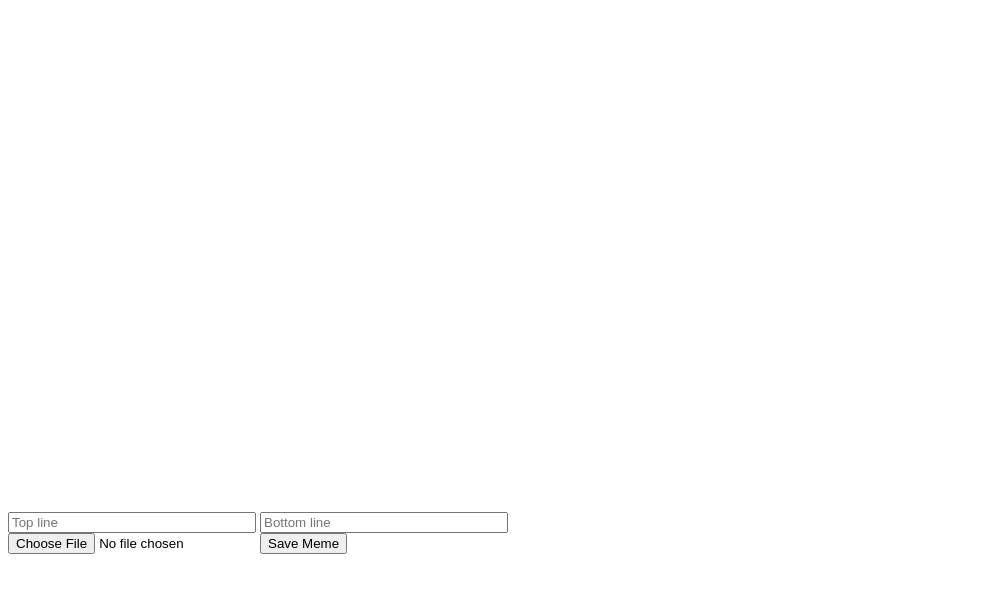
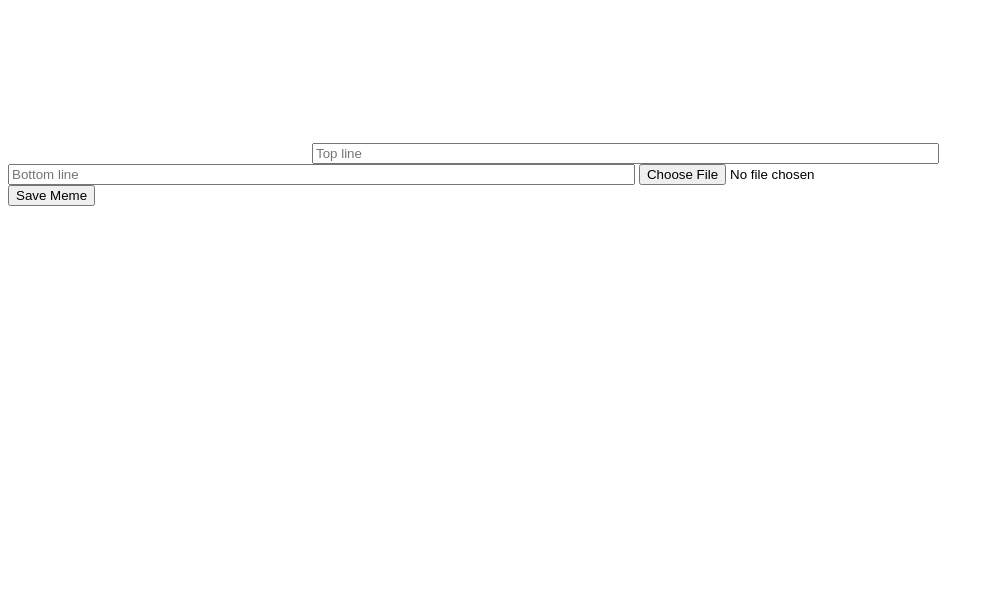
Before and after one commit to cleverjam/meme-generator-canvas, a plain HTML site: page index.html in a window 1280 px wide. Shown: the whole page, without its empty margins (0-994 px from the left). Drawn offline with Linux system fonts and the light colour scheme.

Commit message:
Remove height and width from canvas element

```diff
--- a/index.html
+++ b/index.html
@@ -6,14 +6,11 @@
     <link rel="stylesheet" href="styles/main.css" />
   </head>
   <body>
-    <canvas id="c" width="500" height="500"></canvas>
-    <footer>
+  <canvas id="c"></canvas>
       <input type="text" id="top-line" placeholder="Top line">
       <input type="text" id="bottom-line" placeholder="Bottom line" />
       <input type="file" id="file" />
       <button id="saveBtn">Save Meme</button>
-
-    </footer>
     <script src="js/app.js"></script>
   </body>
 </html>
```
